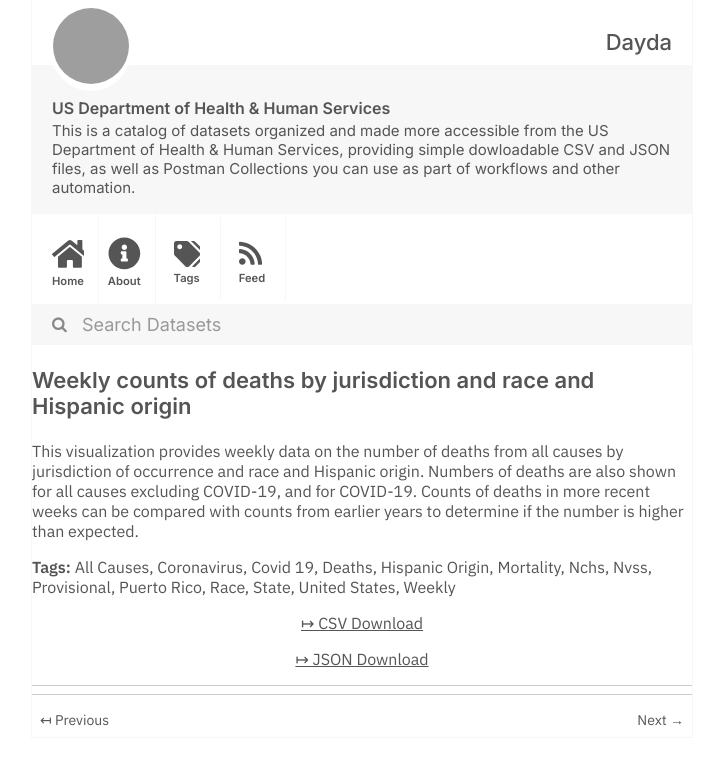
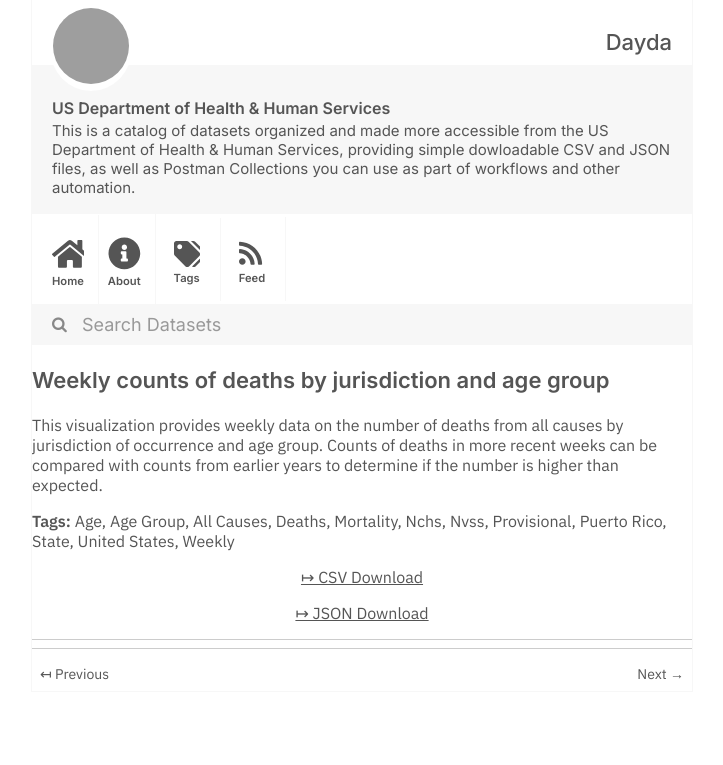
Before and after one commit to dayda-entities/us-department-of-health-and-human-services, a Jekyll site: the page built from _posts/2020-11-10-weekly-counts-of-deaths-by-jur.md, in a window 1280 px wide, cut to the strip 0-765 px from the top of the page. Shown: the whole strip, without its empty margins (278-1001 px from the left). Built offline with Jekyll 4.4.1, drawn with Linux system fonts in a browser that asks for light colours; grey boxes are pictures that could not be loaded.

Commit message:
Publish Data

```diff
--- a/_posts/2020-11-10-weekly-counts-of-deaths-by-jur.md
+++ b/_posts/2020-11-10-weekly-counts-of-deaths-by-jur.md
@@ -1,28 +1,26 @@
 ---
-title: Weekly counts of deaths by jurisdiction and race and Hispanic origin
-created: '2020-11-10T16:16:39.212417'
-modified: '2021-05-07T10:04:54.754647'
+title: Weekly counts of deaths by jurisdiction and age group
+created: '2020-11-10T16:16:38.946632'
+modified: '2021-05-07T10:08:37.452764'
 state: active
 type: dataset
 tags:
+  - Age
+  - Age Group
   - All Causes
-  - Coronavirus
-  - Covid 19
   - Deaths
-  - Hispanic Origin
   - Mortality
   - Nchs
   - Nvss
   - Provisional
   - Puerto Rico
-  - Race
   - State
   - United States
   - Weekly
 groups: []
-csv_url: 'https://data.cdc.gov/api/views/qfhf-uhaa/rows.csv?accessType=DOWNLOAD'
-json_url: 'https://data.cdc.gov/api/views/qfhf-uhaa/rows.json?accessType=DOWNLOAD'
+csv_url: 'https://data.cdc.gov/api/views/y5bj-9g5w/rows.csv?accessType=DOWNLOAD'
+json_url: 'https://data.cdc.gov/api/views/y5bj-9g5w/rows.json?accessType=DOWNLOAD'
 layout: post
 
 ---
-This visualization provides weekly data on the number of deaths from all causes by jurisdiction of occurrence and race and Hispanic origin. Numbers of deaths are also shown for all causes excluding COVID-19, and for COVID-19. Counts of deaths in more recent weeks can be compared with counts from earlier years to determine if the number is higher than expected.
+This visualization provides weekly data on the number of deaths from all causes by jurisdiction of occurrence and age group. Counts of deaths in more recent weeks can be compared with counts from earlier years to determine if the number is higher than expected.
```
